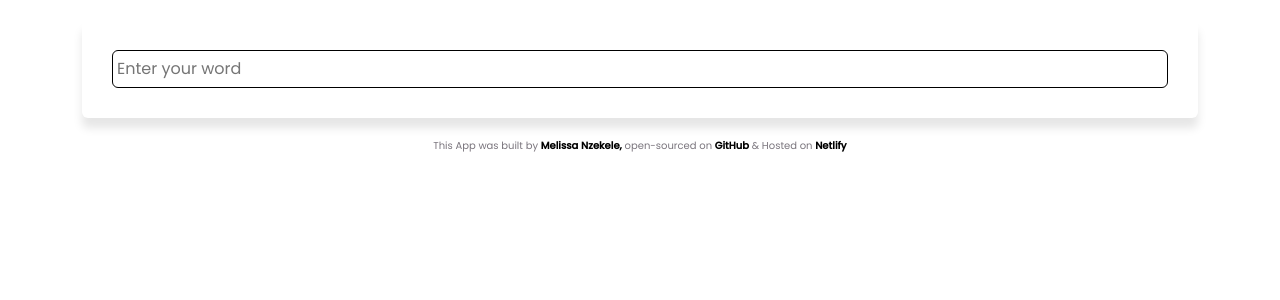
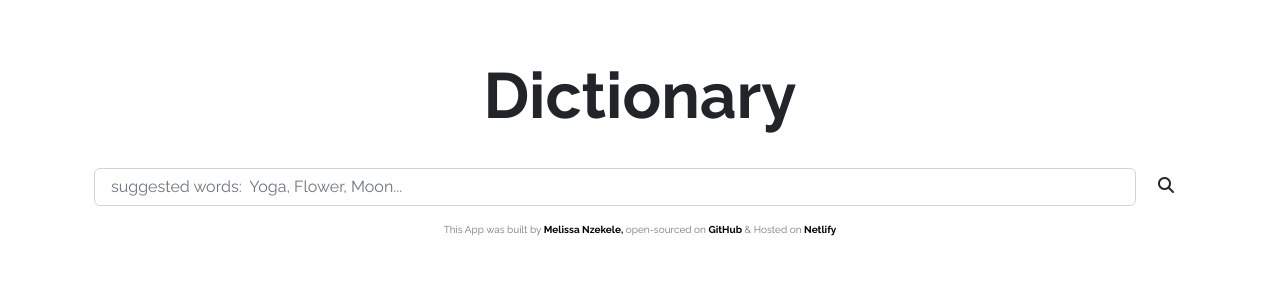
Before and after one commit to Meli-Nzekele/dictionary-react-app, a React (Create React App) app: page / in a window 1280 px wide. Shown: the top 300 px of the page. Built offline with nearby package versions, Linux system fonts and the light colour scheme; no server answers.

Commit message:
Change Google Fonts & refactored project

```diff
--- a/public/index.html
+++ b/public/index.html
@@ -14,7 +14,8 @@
 
   <link rel="preconnect" href="https://fonts.googleapis.com">
   <link rel="preconnect" href="https://fonts.gstatic.com" crossorigin>
-  <link href="https://fonts.googleapis.com/css2?family=League+Gothic&family=Poppins:wght@100;400;500&display=swap"
+  <link
+    href="https://fonts.googleapis.com/css2?family=Raleway:ital,wght@0,100;0,200;0,300;0,400;0,500;0,600;0,700;0,900;1,100;1,200;1,300;1,400;1,500;1,600;1,700;1,800;1,900&display=swap"
     rel="stylesheet">
 
   <title>React Dictionary App</title>
@@ -24,6 +25,7 @@
   <noscript>You need to enable JavaScript to run this app.</noscript>
   <div id="root"></div>
 
+  <script src="https://kit.fontawesome.com/fe09cfd8cd.js" crossorigin="anonymous"></script>
 </body>
 
 </html>
--- a/src/App.css
+++ b/src/App.css
@@ -1,3 +1,9 @@
+.AppHeader {
+  font-size: 64px;
+  font-weight: bold;
+  text-align: center;
+}
+
 .Footer {
   font-size: 10px;
   text-align: center;
--- a/src/App.js
+++ b/src/App.js
@@ -6,10 +6,13 @@ export default function App() {
   return (
     <div className="App">
       <div className="container">
+        <div className="AppHeader mt-5">
+          <header>Dictionary</header>
+        </div>
         <main>
-          <Dictionary defaultKeyword="example" />
+          <Dictionary />
         </main>
-        <footer className="Footer mt-3">
+        <footer className="Footer mt-3 mb-3">
           This App was built by
           <a
             href="https://incandescent-tapioca-00054a.netlify.app/"
--- a/src/Dictionary.css
+++ b/src/Dictionary.css
@@ -1,20 +1,39 @@
 .Dictionary section {
   background: #fff;
   padding: 30px;
-  border-radius: 6px;
-  box-shadow: 0 10px 10px rgb(0 0 0 / 10%);
   margin: 20px 0;
 }
 
 .Dictionary input {
-  color: #000;
   width: 100%;
+  border-radius: 0.2 solid #ced4da;
+}
+
+.Dictionary input,
+.icon {
   border-radius: 6px;
-  padding: 6px 4px;
-  border: 1px solid #000;
 }
 
 .Dictionary .hint {
   font-size: 11px;
   margin-top: 5px;
 }
+
+.icon {
+  margin-left: 10px;
+}
+
+.Search-btn {
+  outline: none;
+  border-style: none;
+}
+
+.form-control:focus {
+  border-color: #ced4da;
+  box-shadow: inset 0 1px 1px rgba(0, 0, 0, 0.075),
+    0 0 8px rgba(255, 255, 255, 0);
+}
+
+input::-ms-clear {
+  display: none;
+}
--- a/src/Dictionary.js
+++ b/src/Dictionary.js
@@ -5,7 +5,7 @@ import Photos from "./Photos";
 import "./Dictionary.css";
 
 export default function Dictionary(props) {
-  let [keyword, setKeyword] = useState(props.defaultKeyword);
+  let [keyword, setKeyword] = useState("");
   let [results, setResults] = useState(null);
   let [loaded, setLoaded] = useState(false);
   let [photos, setPhotos] = useState(null);
@@ -47,16 +47,25 @@ export default function Dictionary(props) {
 
   if (loaded) {
     return (
-      <div className="Dictionary">
-        <section>
+      <div className="Dictionary mt-4">
+        <div className="container">
           <form onSubmit={handleSubmit}>
-            <input
-              type="search"
-              onChange={handleKeywordChange}
-              placeholder="Enter your word"
-            />
+            <div className="input-icons d-flex justify-content-center">
+              <input
+                class="form-control input-field"
+                type="search"
+                onChange={handleKeywordChange}
+                placeholder=" suggested words:  Yoga, Flower, Moon..."
+                aria-label="default input example"
+              ></input>
+              <span className="icon">
+                <button type="submit" className="btn Search-btn">
+                  <i className="fa-solid fa-magnifying-glass"></i>
+                </button>
+              </span>{" "}
+            </div>
           </form>
-        </section>
+        </div>
 
         <Results results={results} />
         <Photos photos={photos} />
--- a/src/Phonetic.js
+++ b/src/Phonetic.js
@@ -3,13 +3,19 @@ import ReactAudioPlayer from "react-audio-player";
 import "./Dictionary.css";
 
 export default function Phonetic(props) {
-  console.log(props.phonetic);
+  console.log(props.phonetic.audio);
   function listen(event) {
     event.preventDefault();
   }
   return (
     <div className="Phonetic">
-      <ReactAudioPlayer src={props.phonetic.audio} onPlay={listen} controls />
+      <ReactAudioPlayer
+        className="mt-3 mb-2"
+        src={props.phonetic.audio}
+        onPlay={listen}
+        controls
+      />
+      <br />
       <span className="Text">{props.phonetic.text}</span>
     </div>
   );
--- a/src/index.css
+++ b/src/index.css
@@ -1,3 +1,3 @@
 * {
-  font-family: "Poppins", sans-serif;
+  font-family: "Raleway", sans-serif;
 }
```
